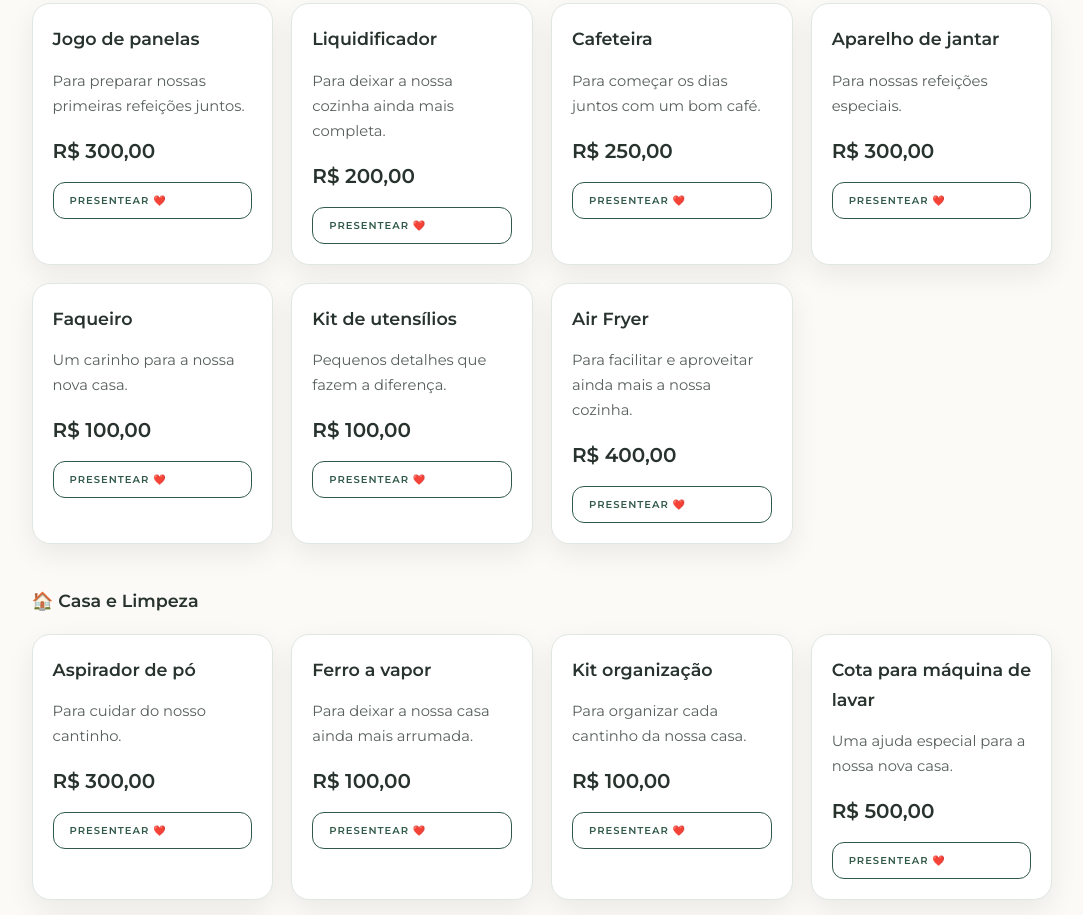
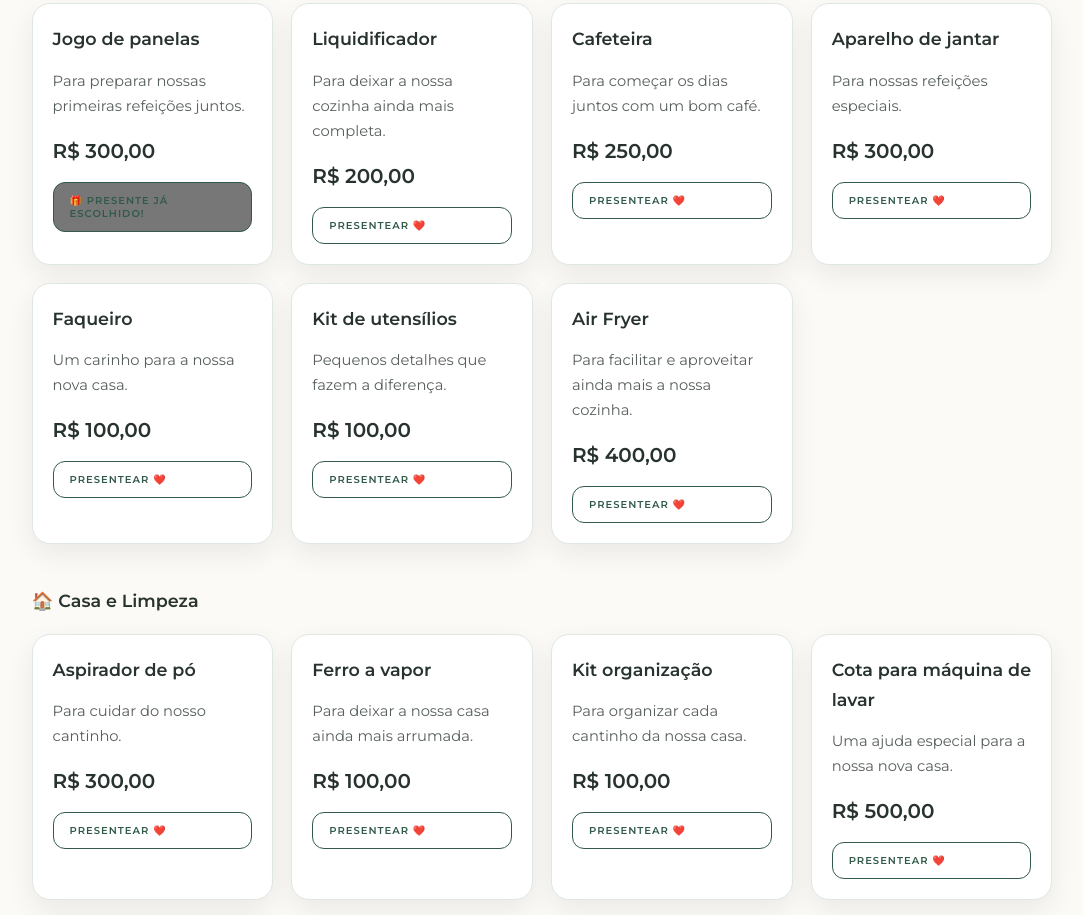
Before and after one commit to guilhermepcypriano-ux/paulaeguilhermeparasempre, a plain HTML site: page index.html in a window 1280 px wide. Shown: the part 5560-6475 px from the top of the page, without its empty margins (98-1181 px from the left). Drawn offline with nearby package versions, Linux system fonts and the light colour scheme.

Commit message:
Update index.html

```diff
--- a/index.html
+++ b/index.html
@@ -168,7 +168,7 @@
         <h3>Jogo de panelas</h3>
         <p>Para preparar nossas primeiras refeições juntos.</p>
         <strong>R$ 300,00</strong>
-        <a class="gift-button" href="https://mpago.la/2QXTbUX" target="_blank" rel="noopener">Presentear ❤️</a>
+<span class="gift-button" style="background:#777; pointer-events:none; cursor:not-allowed;">🎁 Presente já escolhido!</span >
       </div>
     </div>
         <div class="gift-card">
```
